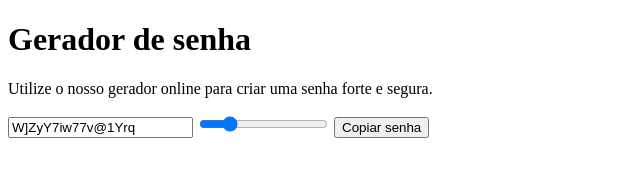
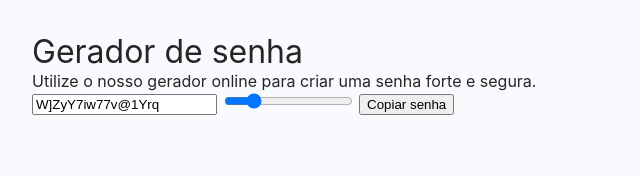
Before and after one commit to genildoburgos/Gerador-de-Senhas-JS-, a plain HTML site: page index.html in a window 1280 px wide. Shown: the whole page, without its empty margins (0-640 px from the left). Drawn offline with Linux system fonts and the light colour scheme.

Commit message:
First stylizations

```diff
--- a/index.html
+++ b/index.html
@@ -4,6 +4,8 @@
     <meta charset="UTF-8">
     <meta name="viewport" content="width=device-width, initial-scale=1.0">
     <title>Document</title>
+    <link rel="stylesheet" href="reset.css">
+    <link rel="stylesheet" href="style.css">
 </head>
 <body>
     <h1>Gerador de senha</h1>
--- /dev/null
+++ b/reset.css
@@ -0,0 +1,35 @@
+html {
+  box-sizing: border-box;
+  font-size: 16px;
+}
+
+*,
+*:before,
+*:after {
+  box-sizing: inherit;
+}
+
+body,
+h1,
+h2,
+h3,
+h4,
+h5,
+h6,
+p,
+ol,
+ul {
+  margin: 0;
+  padding: 0;
+  font-weight: normal;
+}
+
+ol,
+ul {
+  list-style: none;
+}
+
+img {
+  max-width: 100%;
+  height: auto;
+}
--- /dev/null
+++ b/style.css
@@ -0,0 +1,6 @@
+body {
+  background-color: #f8fafd;
+  font-family: "Inter", sans- serif;
+  color: #252525;
+  padding: 2rem;
+}
```
